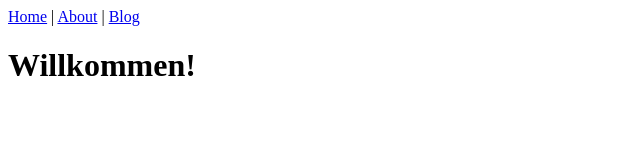
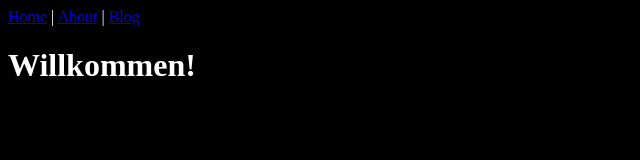
Before and after one commit to a-vad/a-vad.de, a plain HTML site: page index.html in a window 1280 px wide. Shown: the whole page, without its empty margins (0-640 px from the left). Drawn offline with Linux system fonts and the dark colour scheme.

Commit message:
fix styles.css

```diff
--- a/styles.css
+++ b/styles.css
@@ -1,6 +1,6 @@
 @media (prefers-color-scheme: dark) {
 	body {
-		color: FFFFFF;
-		background: 000000;
+		color: #FFFFFF;
+		background: #000000;
 	}
 }
```
